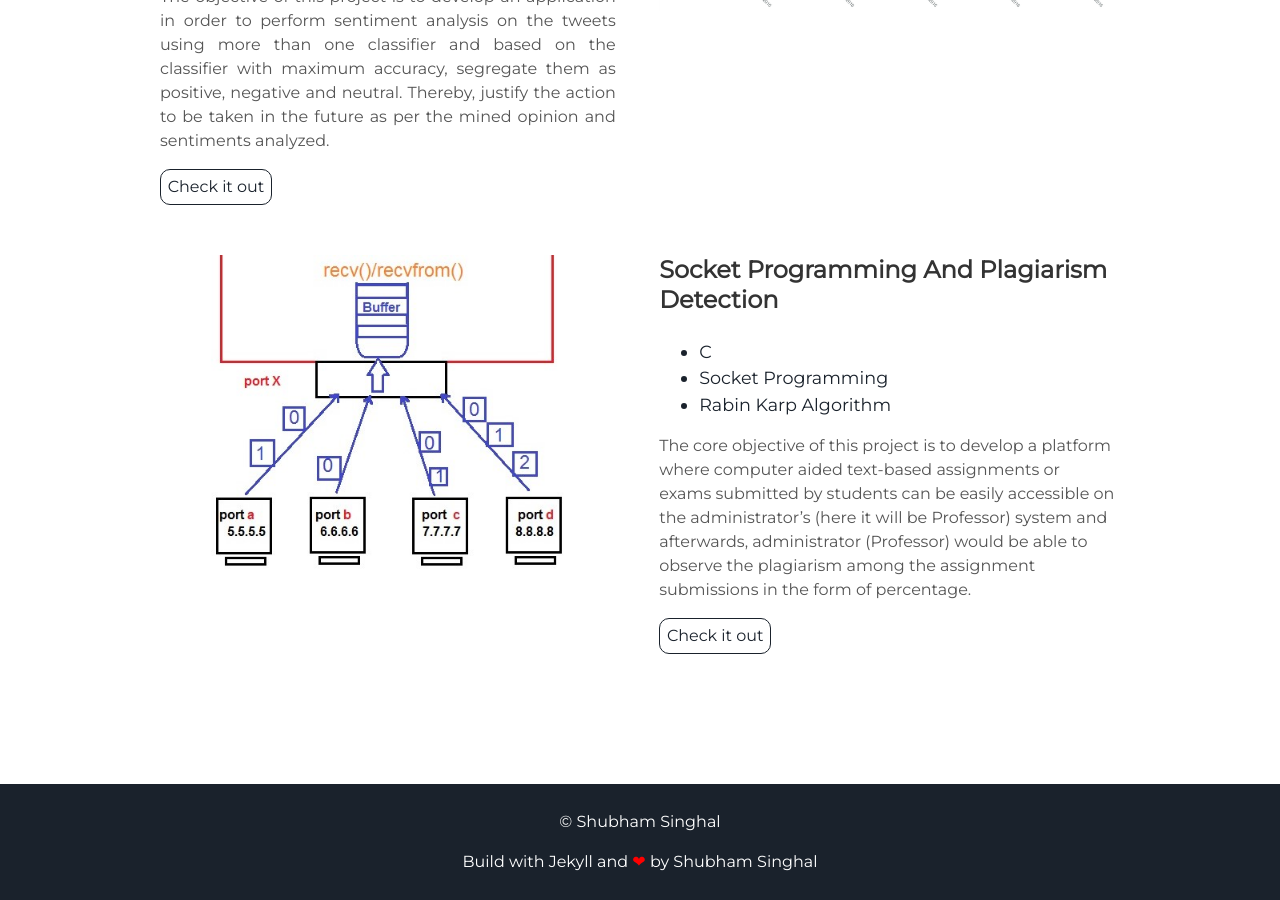
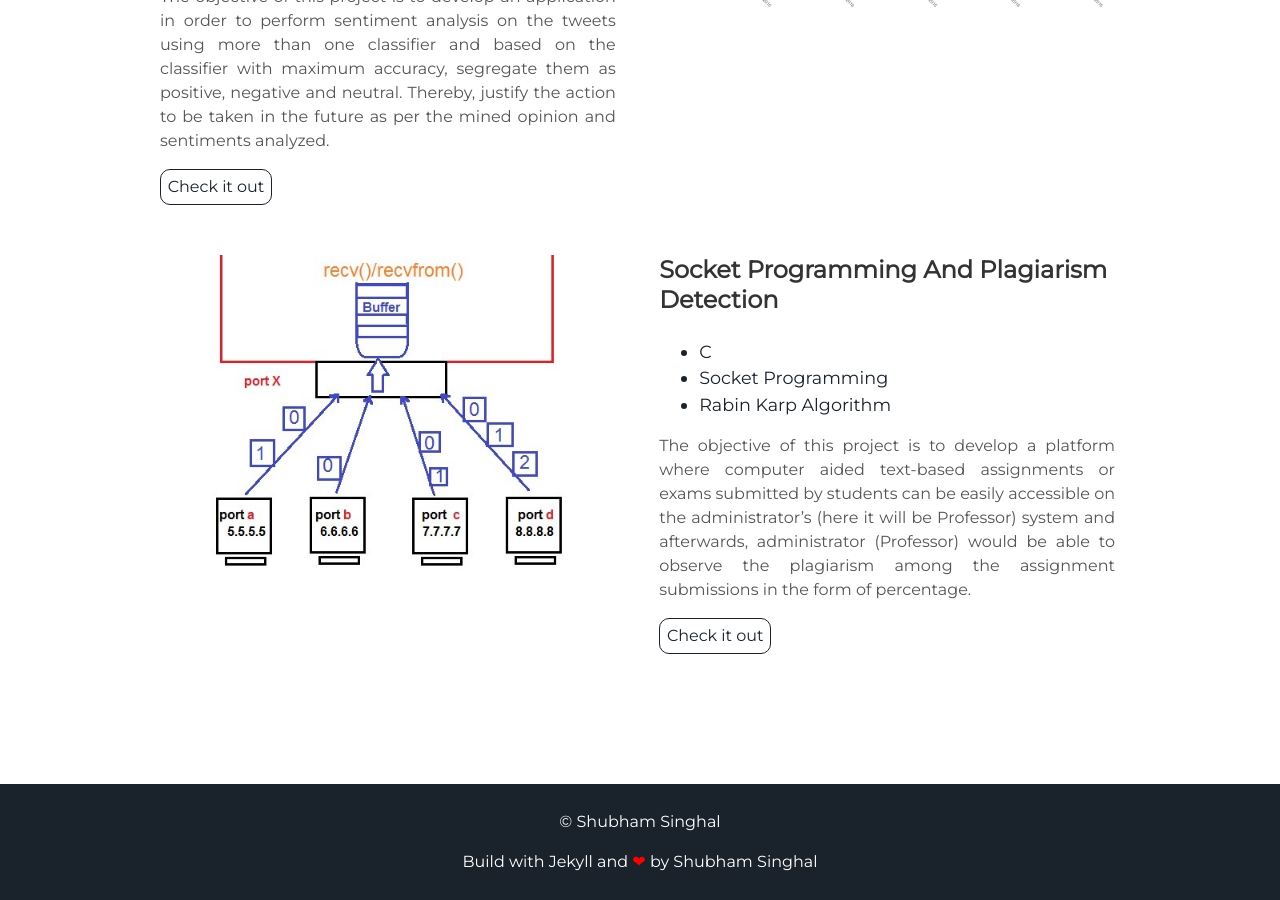
Before and after one commit to cseshubhamsinghal/cseshubhamsinghal.github.io, a Jekyll site: the page built from index.html, in a window 1280 px wide and 900 px high, scrolled down 1775 px. Built offline with Jekyll 4.4.1, drawn with Linux system fonts in a browser that asks for light colours.

Commit message:
Update projects.html

```diff
--- a/_includes/projects.html
+++ b/_includes/projects.html
@@ -12,7 +12,7 @@
       <li> Natural Language Processing </li>
       <li> Machine Learning </li>
     </ul>
-    <p ALIGN=JUSTIFY>The objective of this project is to develop an application in order to perform sentiment analysis on the tweets using more than one classifier and based on the classifier with maximum accuracy, segregate them as positive, negative and neutral. Thereby, justify the action to be taken in the future as per the mined opinion and sentiments analyzed.</p>
+    <p style="text-align:justify;">The objective of this project is to develop an application in order to perform sentiment analysis on the tweets using more than one classifier and based on the classifier with maximum accuracy, segregate them as positive, negative and neutral. Thereby, justify the action to be taken in the future as per the mined opinion and sentiments analyzed.</p>
     <a class="project-link" href="https://github.com/cseshubhamsinghal/outlook-opinion-mining">Check it out</a>
   </div>
 </div>
@@ -27,7 +27,7 @@
       <li> Socket Programming </li>
       <li> Rabin Karp Algorithm </li>
     </ul>
-    <p>The core objective of this project is to develop a platform where computer aided text-based assignments or exams submitted by students can be easily accessible on the administrator’s (here it will be Professor) system and afterwards, administrator (Professor) would be able to observe the plagiarism among the assignment submissions in the form of percentage.</p>
+    <p style="text-align:justify;">The objective of this project is to develop a platform where computer aided text-based assignments or exams submitted by students can be easily accessible on the administrator’s (here it will be Professor) system and afterwards, administrator (Professor) would be able to observe the plagiarism among the assignment submissions in the form of percentage.</p>
     <a class="project-link" href="https://github.com/cseshubhamsinghal/ProofReading">Check it out</a>
   </div>
 </div>
```
